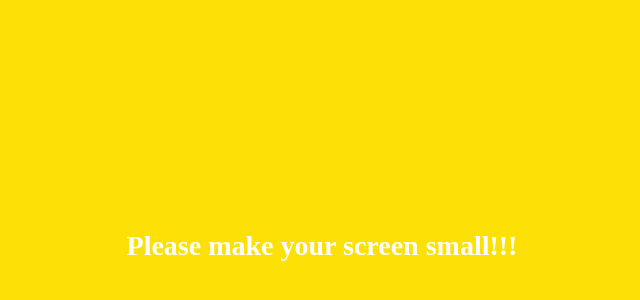
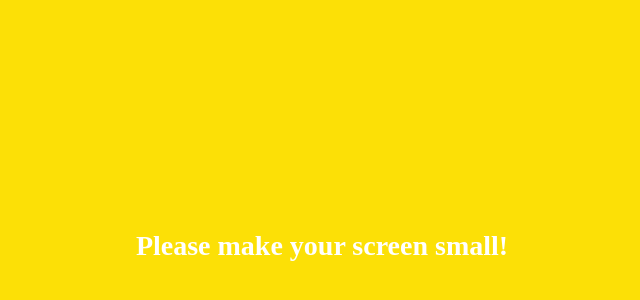
Before and after one commit to sinsj415/kakaotalk, a plain HTML site: page index.html in a window 1280 px wide. Shown: the part 154-454 px from the top of the page, without its empty margins (318-958 px from the left). Drawn offline with Linux system fonts and the light colour scheme.

Commit message:
Update index.html

```diff
--- a/index.html
+++ b/index.html
@@ -95,7 +95,7 @@
       </ul>
     </nav>
     <div class="bigScreen">
-      <span class="bigScreen__text">Please make your screen small!!!</span>
+      <span class="bigScreen__text">Please make your screen small!</span>
     </div>
   </body>
 </html>
```
